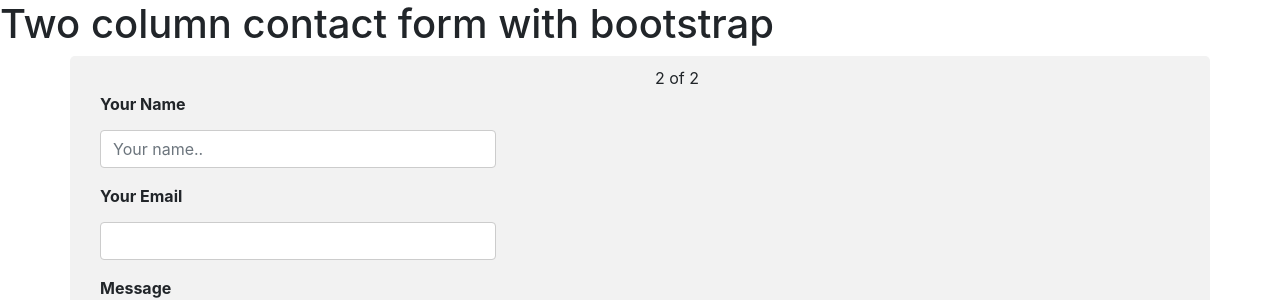
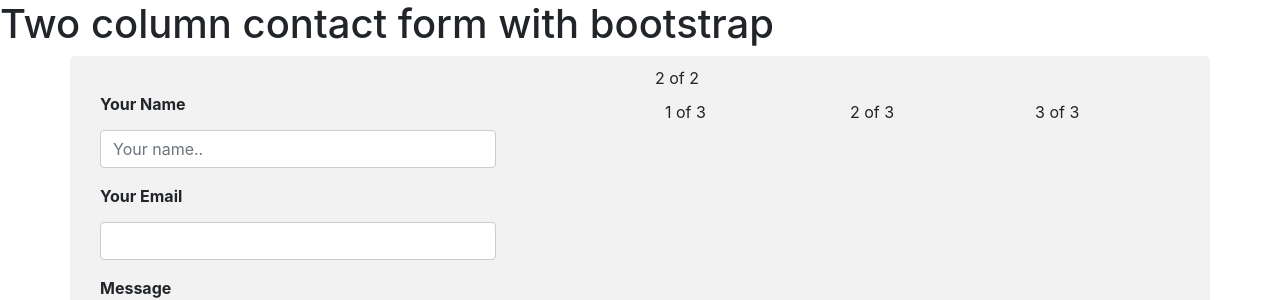
Before and after one commit to mocaspike150/Front-End-Coding, a Jekyll site: the page built from html/contact_us/two-column-contact-form-with-bootstrap.md, in a window 1280 px wide. Shown: the top 300 px of the page. Built offline with Jekyll 4.4.1, drawn with Linux system fonts in a browser that asks for light colours.

Commit message:
Update two-column-contact-form-with-bootstrap.html

```diff
--- a/_includes/two-column-contact-form-with-bootstrap.html
+++ b/_includes/two-column-contact-form-with-bootstrap.html
@@ -63,22 +63,35 @@ input[type=submit]:hover {
   <div class="row">
     <div class="col">
       <div class="contact">
-    <div class="column">
-      <form method="POST" action="https://formspree.io/{{site.contact_email}}">
+   	 <div class="column">
+      	<form method="POST" action="https://formspree.io/{{site.contact_email}}">
 	<input type="hidden" name="_next" value="contact-us/thankyou.html"/>
         <label for="fname"><b>Your Name</b></label>
         <input type="text" id="fname" name="firstname" placeholder="Your name.."  class="form-control"  required="" oninvalid="this.setCustomValidity('Enter your name')" onchange="this.setCustomValidity('')" value="">
         <label for="email"><b>Your Email</b></label>
         <input type="email"  id="email" name="email" placeholder="Your email.." class="form-control" placeholder="" required="" oninvalid="this.setCustomValidity('Enter valid email')" onchange="this.setCustomValidity('')" value="">
-		<label for="message"><b>Message</b></label>
+	<label for="message"><b>Message</b></label>
         <textarea id="message" name="message" placeholder="" style="height:170px"></textarea>
 	<input type="submit" value="Submit">
       </form>
-    </div>
-</div>
+    	</div>
+        </div>
     </div>
     <div class="col">
       2 of 2
+	    <div class="container">
+		  <div class="row">
+		    <div class="col">
+		      1 of 3
+		    </div>
+		    <div class="col">
+		      2 of 3
+		    </div>
+		    <div class="col">
+		      3 of 3
+		    </div>
+		  </div>
+	     </div>
     </div>
   </div>
 </div>
```
